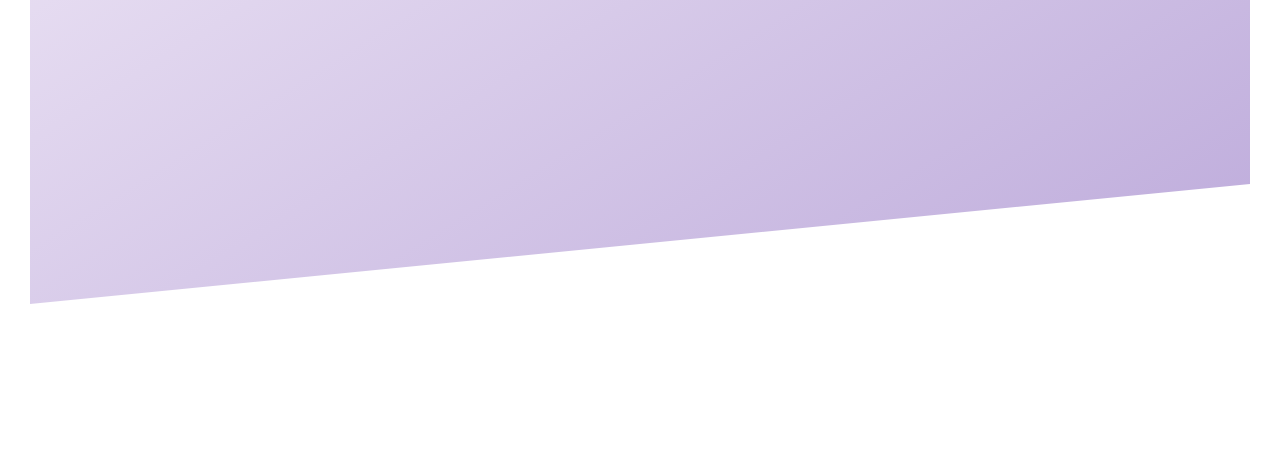
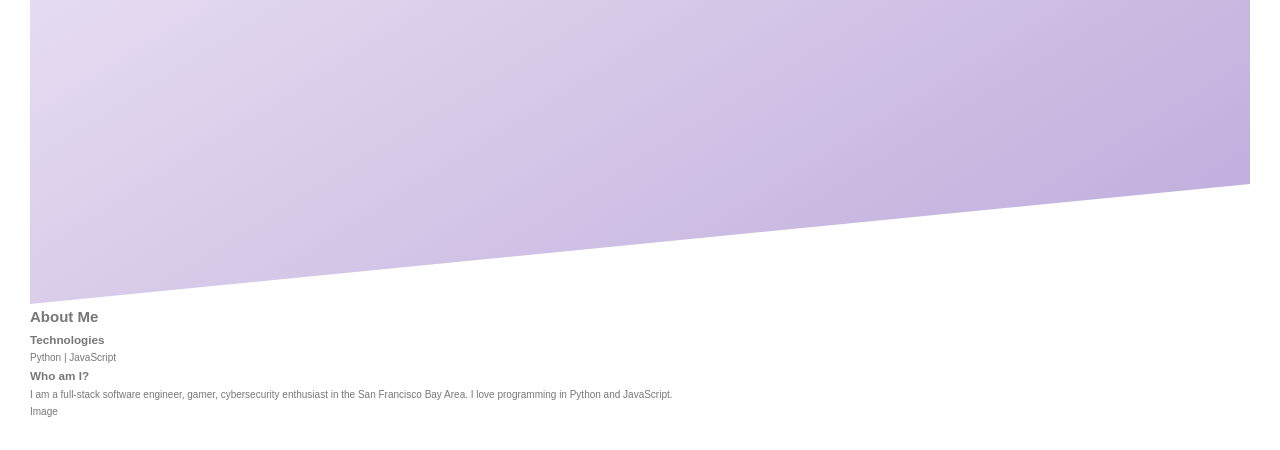
Before and after one commit to xerilius/xerilius.github.io, a website: page index.html in a window 1280 px wide. Shown: the part 486-936 px from the top of the page. Before the commit the page ends 820 px from the top, so only its background shows below. Drawn offline with Linux system fonts and the light colour scheme.

Commit message:
Added About me section

```diff
--- a/index.html
+++ b/index.html
@@ -3,6 +3,10 @@
 <head>
     <title>Grace Chung | Fullstack Software Engineer</title>
     <link rel="stylesheet" type="text/css" href="./static/css/style.css">
+    <!-- Font -->
+    <link href="https://fonts.googleapis.com/css?family=Lato&display=swap" rel="stylesheet">
+    <link href="https://fonts.googleapis.com/css?family=Playfair+Display&display=swap" rel="stylesheet">
+    <link href="https://fonts.googleapis.com/css?family=Raleway&display=swap" rel="stylesheet">
 </head>
 <body>
     <!-- Will contain intro slide -->
@@ -17,7 +21,36 @@
             <span class="heading-primary--sub">Fullstack Software Engineer</span>
         </h1>
         </div>
+    </header>
+    <!-- Main part of the site -->
+    <main>
+        <!-- Project title -->
+        <section class="section-about">
+            <div class="u-center-text u-margin-bottom-8">
+                <h2 class="heading-secondary">
+                    About Me
+                </h2>
+            </div>
 
-    </header>
+            <!-- text and image content -->
+            <div class="row">
+                <div class="col-1-of-2">
+                    <h3 class="heading-tertiary">Technologies</h3>
+                    <p>
+                        Python | JavaScript
+                    </p>
+
+                    <h3 class="heading-tertiary">Who am I?</h3>
+                    <p>
+                        I am a full-stack software engineer, gamer, cybersecurity enthusiast in the San Francisco Bay Area. I love programming in Python and JavaScript.
+                    </p>
+                </div>
+
+                <div class="col-1-of-2">
+                    Image
+                </div>
+            </div>
+        </section>
+    </main>
 </body>
 </html>
```
